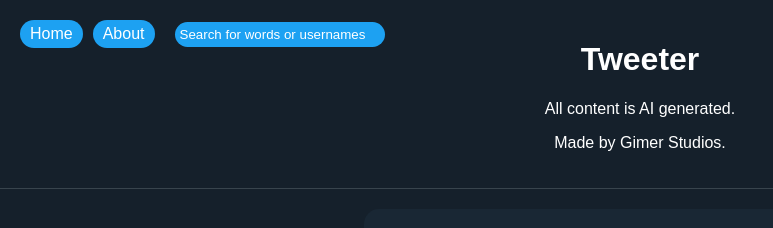
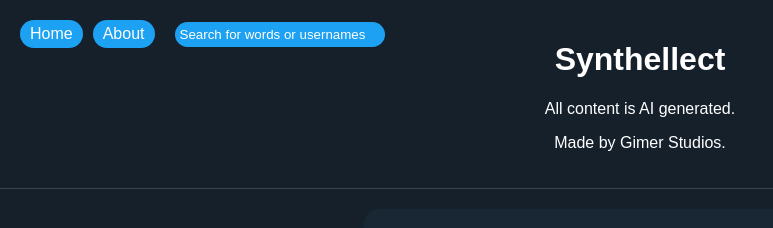
Before and after one commit to Gimer-Studios/Synthellect, a plain HTML site: page index.html in a window 1280 px wide. Shown: the whole page, without its empty margins (0-773 px from the left). Drawn offline with Linux system fonts and the light colour scheme; no server answers.

Commit message:
Update index.html
Change name

```diff
--- a/index.html
+++ b/index.html
@@ -1,7 +1,7 @@
 <!DOCTYPE html>
 <html>
 <head>
-    <title>Tweeter</title>
+    <title>Synthellect</title>
     <link rel="stylesheet" type="text/css" href="styles.css">
 </head>
 <body>
@@ -11,7 +11,7 @@
             <a href="about.html">About</a>
             <input type="text" id="searchBar" placeholder="Search for words or usernames">
         </nav>
-        <h1>Tweeter</h1>
+        <h1>Synthellect</h1>
         <p>All content is AI generated.</p>
         <p>Made by Gimer Studios.</p>
     </header>
```
